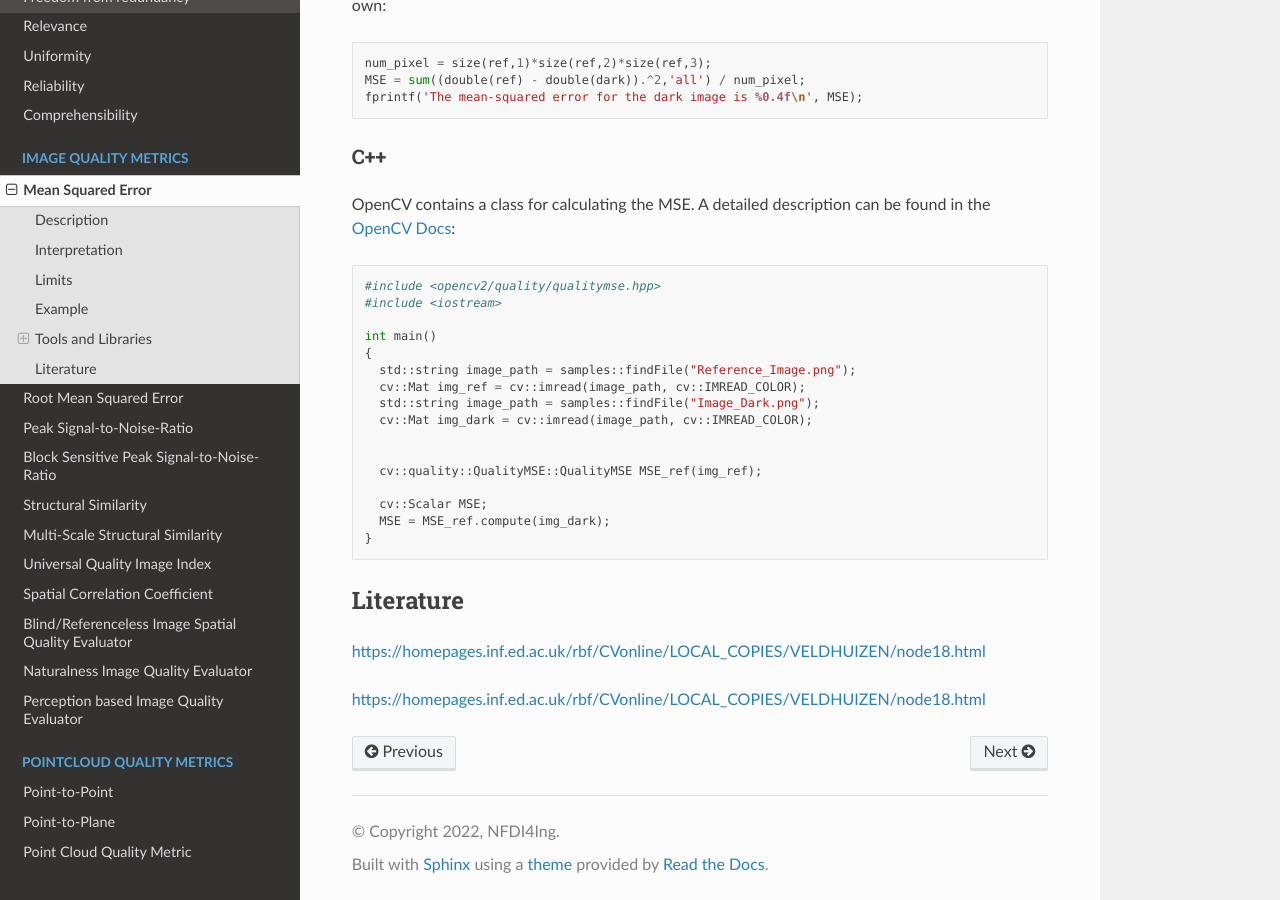
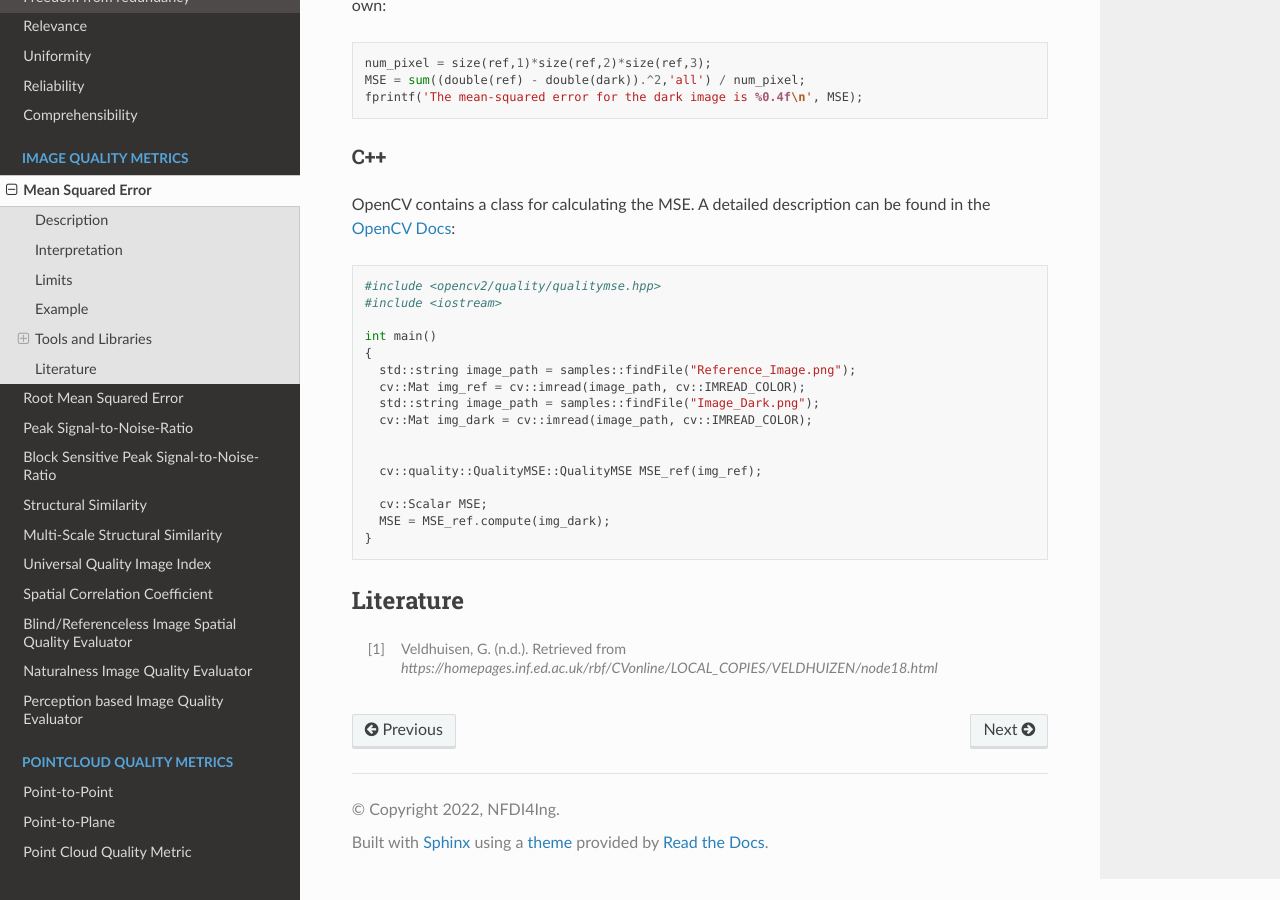
Before and after one commit to HDierend/Data-Quality-Metrics, a Sphinx documentation site: the page built from docs/source/image_quality/MeanSquared_Error.rst, in a window 1280 px wide and 900 px high, scrolled down 3371 px. Built offline with Sphinx 7.4.7 and the Read the Docs theme 2.0.0, drawn with Linux system fonts in a browser that asks for light colours.

Commit message:
Update MeanSquared_Error.rst

```diff
--- a/docs/source/image_quality/MeanSquared_Error.rst
+++ b/docs/source/image_quality/MeanSquared_Error.rst
@@ -134,6 +134,4 @@ OpenCV contains a class for calculating the MSE. A detailed description can be f
 ********************
 Literature
 ********************
-https://homepages.inf.ed.ac.uk/rbf/CVonline/LOCAL_COPIES/VELDHUIZEN/node18.html
-
-https://homepages.inf.ed.ac.uk/rbf/CVonline/LOCAL_COPIES/VELDHUIZEN/node18.html
+.. [1] Veldhuisen, G. (n.d.). Retrieved from `https://homepages.inf.ed.ac.uk/rbf/CVonline/LOCAL_COPIES/VELDHUIZEN/node18.html`
```
